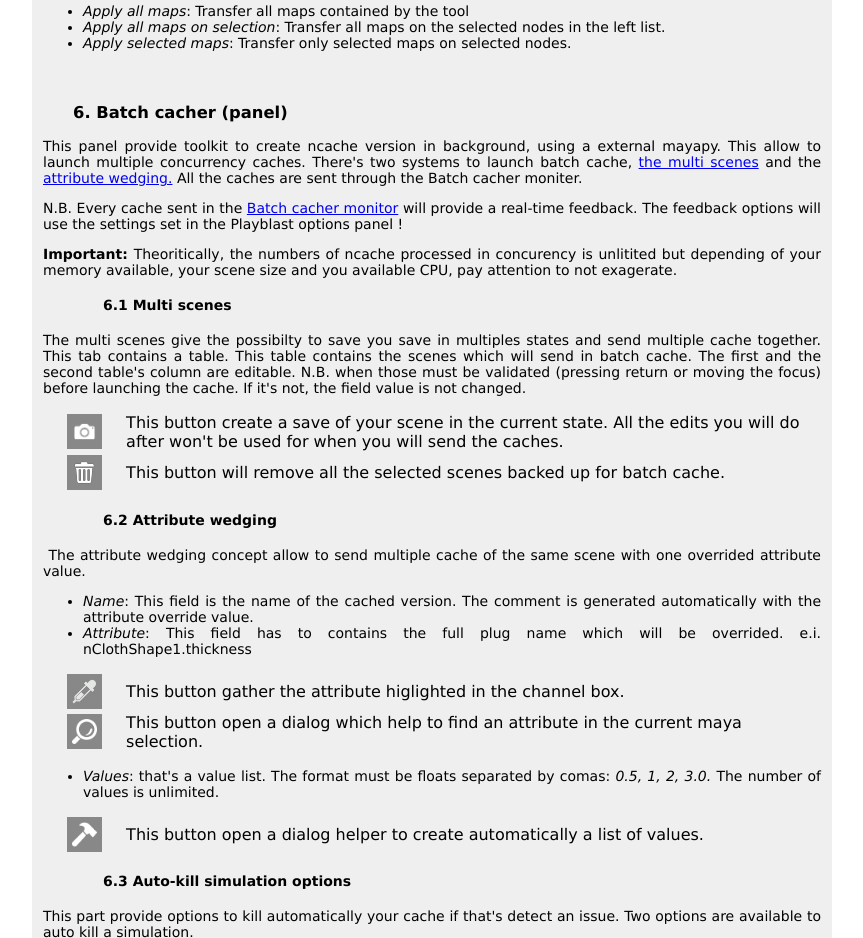
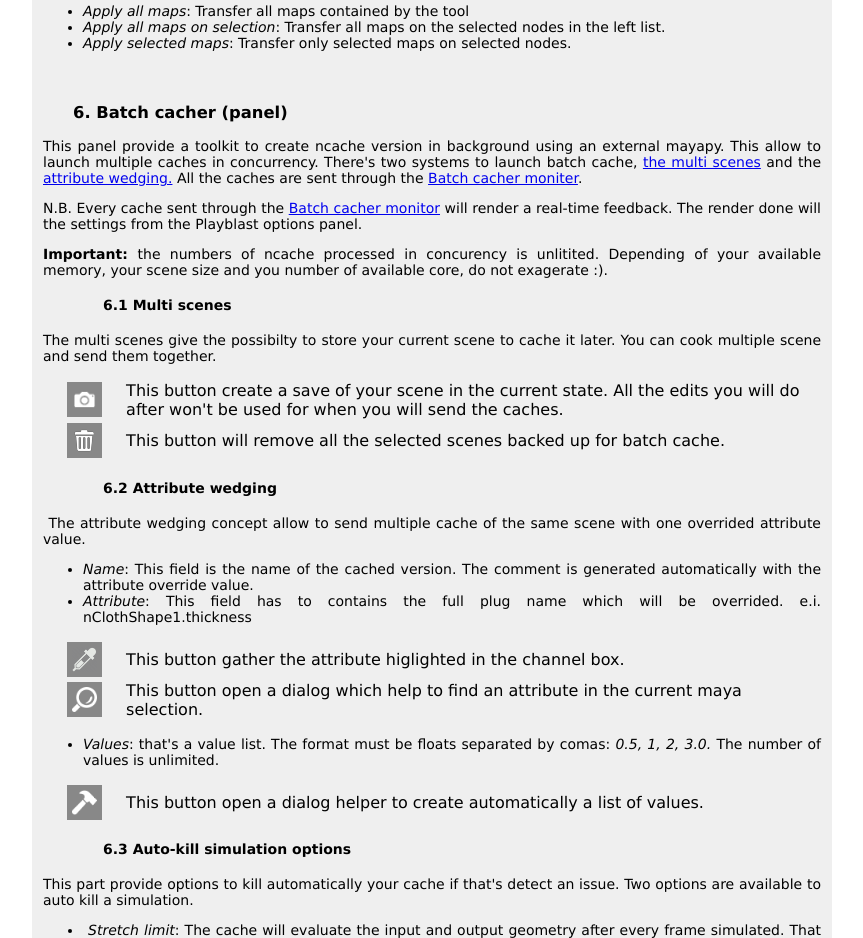
Before and after one commit to luckylyk/ncachefactory, a plain HTML site: page help/index.html in a window 1280 px wide. Shown: the part 3347-4285 px from the top of the page, without its empty margins (208-1071 px from the left). Drawn offline with Linux system fonts and the light colour scheme.

Commit message:
Update index.html

```diff
--- a/help/index.html
+++ b/help/index.html
@@ -269,23 +269,20 @@
                 <h3 style="text-align: justify; padding-left: 30px;">&nbsp;</h3>
                 <h3 style="padding-left: 30px; text-align: justify;"><strong><a name="batchcacher"></a>6. Batch cacher
                         (panel)</strong></h3>
-                <p style="text-align: justify;">This panel provide toolkit to create ncache version in background, using
-                    a external mayapy. This allow to launch multiple concurrency caches. There's two systems to launch
+                <p style="text-align: justify;">This panel provide a toolkit to create ncache version in background using
+                    an external mayapy. This allow to launch multiple caches in concurrency. There's two systems to launch
                     batch cache, <a href="#multiscenes">the multi scenes</a> and the <a href="wedging">attribute
-                        wedging.</a> All the caches are sent through the Batch cacher moniter.</p>
-                <p style="text-align: justify;">N.B. Every cache sent in the <a href="#btachmonitor">Batch cacher
-                        monitor</a> will provide a real-time feedback. The feedback options will use the settings set in
-                    the Playblast options panel !</p>
-                <p style="text-align: justify;"><strong>Important: </strong>Theoritically, the numbers of ncache
-                    processed in concurency is unlitited but depending of your memory available, your scene size and you
-                    available CPU, pay attention to not exagerate.</p>
+                        wedging.</a> All the caches are sent through the <a href="#btachmonitor">Batch cacher moniter</a>.</p>
+                <p style="text-align: justify;">N.B. Every cache sent through the <a href="#btachmonitor">Batch cacher
+                        monitor</a> will render a real-time feedback. The render done will the settings from
+                    the Playblast options panel.</p>
+                <p style="text-align: justify;"><strong>Important: </strong>the numbers of ncache
+                    processed in concurency is unlitited. Depending of your available memory, your scene size and you
+                    number of available core, do not exagerate :).</p>
                 <h4 style="text-align: justify; padding-left: 60px;"><strong><a name="multiscenes"></a>6.1 Multi
                         scenes<br /></strong></h4>
-                <p style="text-align: justify;">The multi scenes give the possibilty to save you save in multiples
-                    states and send multiple cache together. This tab contains a table. This table contains the scenes
-                    which will send in batch cache. The first and the second table's column are editable. N.B. when
-                    those must be validated (pressing return or moving the focus) before launching the cache. If it's
-                    not, the field value is not changed.</p>
+                <p style="text-align: justify;">The multi scenes give the possibilty to store your current scene to cache it later.
+                    You can cook multiple scene and send them together.</p>
                 <table style="width: 770px;">
                     <tbody>
                         <tr style="height: 31.8167px;">
```
